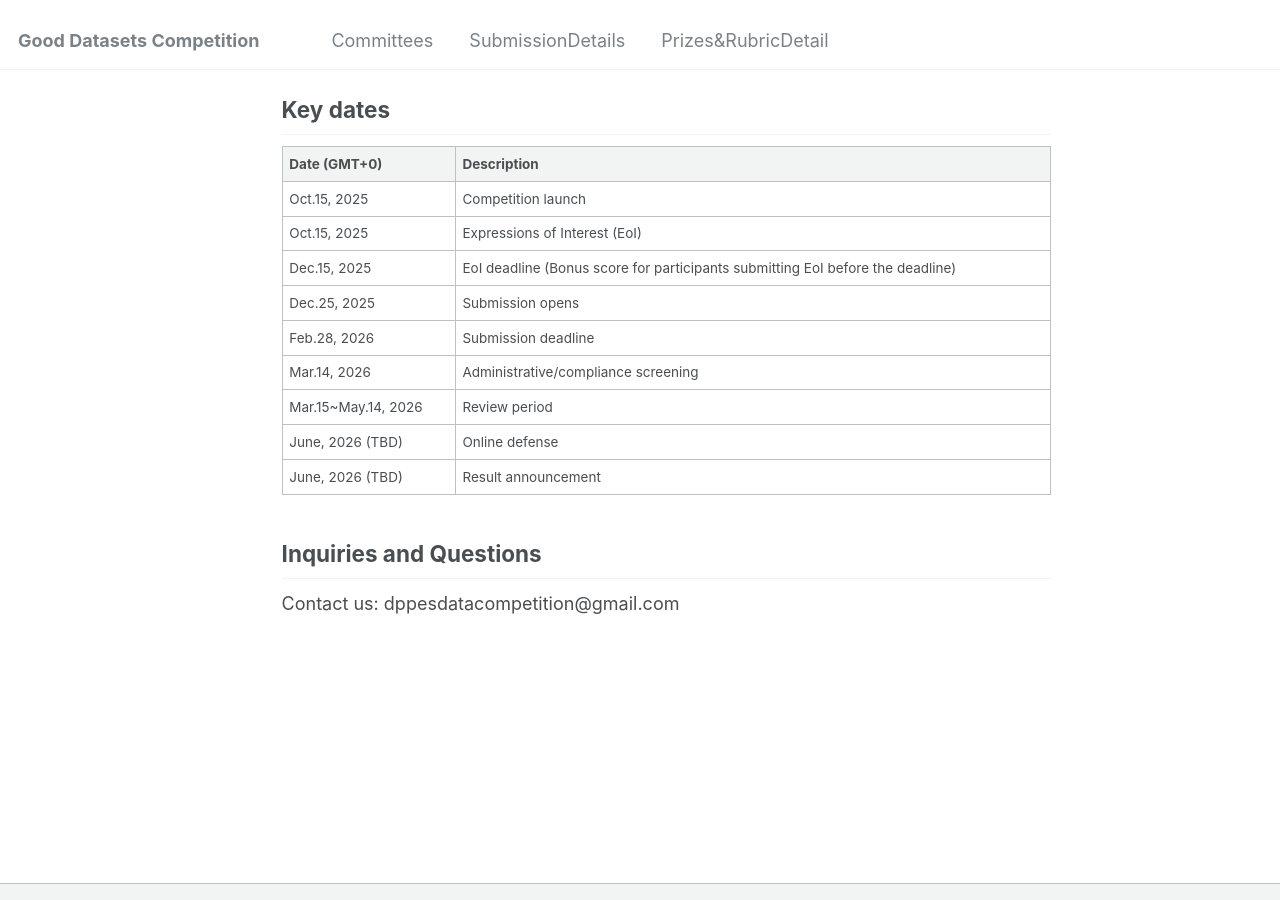
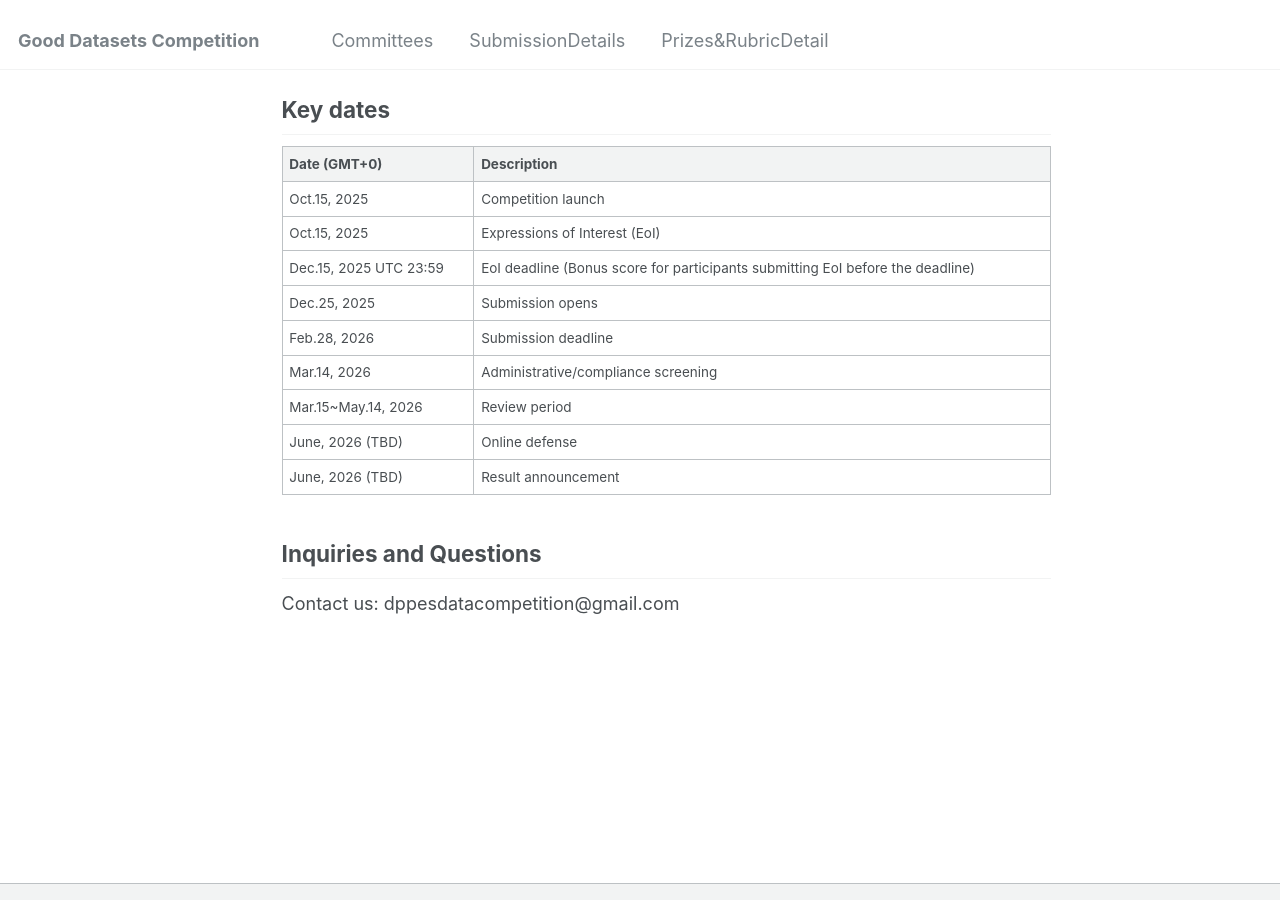
Before and after one commit to dpPEScomp/pesdpcompetition.github.io, a Jekyll site: the page built from _pages/about.md, in a window 1280 px wide and 900 px high, scrolled down 1991 px. Built offline with Jekyll 4.4.1, drawn with Linux system fonts in a browser that asks for light colours.

Commit message:
Update EoI deadline timestamp format

```diff
--- a/_pages/about.md
+++ b/_pages/about.md
@@ -43,7 +43,7 @@ This Competition encourages researchers across the community to contribute high-
 | --------------------- | ----------------------------------- |
 | Oct.15, 2025          | Competition launch                  |
 | Oct.15, 2025          | Expressions of Interest (EoI)       |
-| Dec.15, 2025          | EoI deadline (Bonus score for participants submitting EoI before the deadline) |
+| Dec.15, 2025 UTC 23:59 | EoI deadline (Bonus score for participants submitting EoI before the deadline) |
 | Dec.25, 2025          | Submission opens                    |
 | Feb.28, 2026          | Submission deadline                 |
 | Mar.14, 2026          | Administrative/compliance screening |
```
